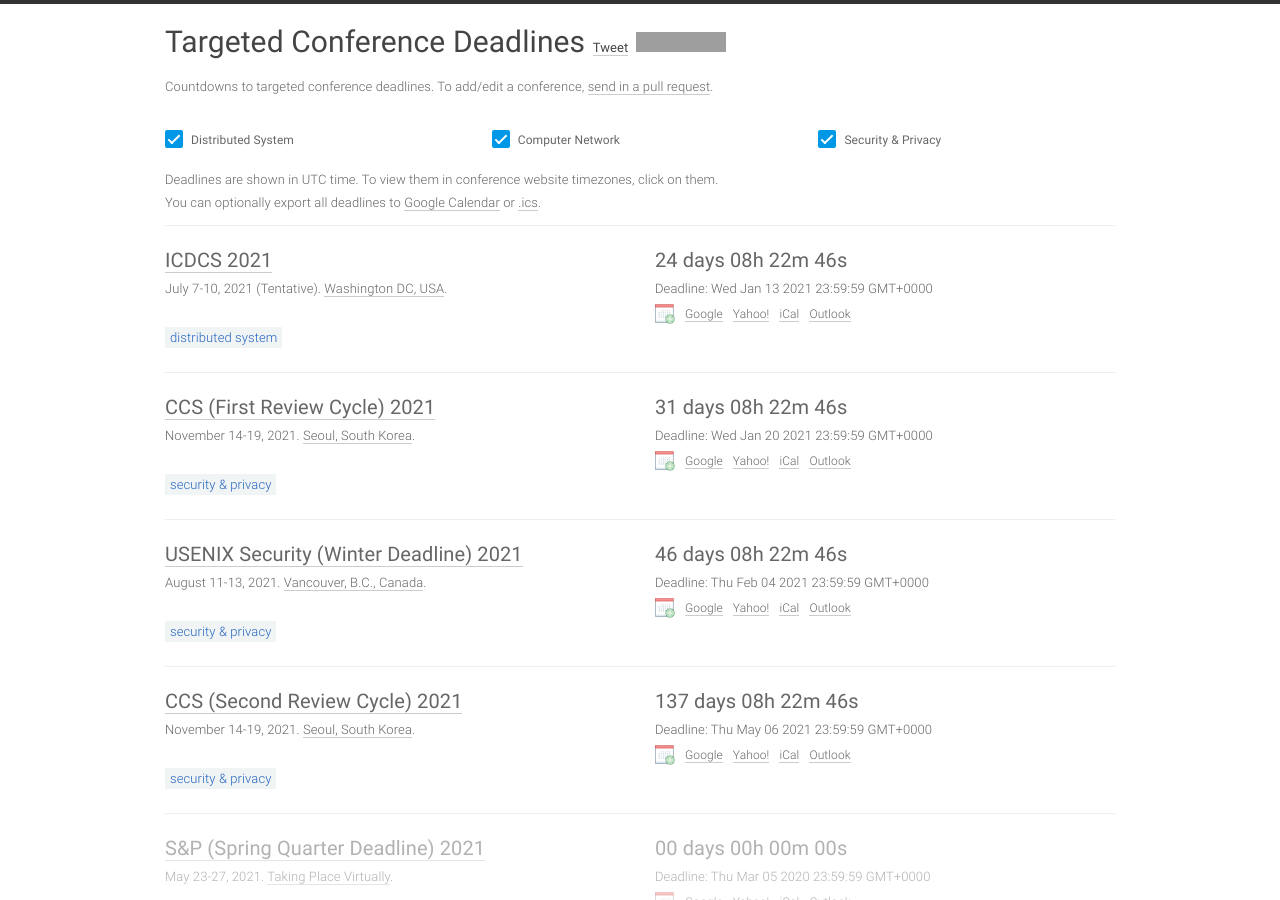
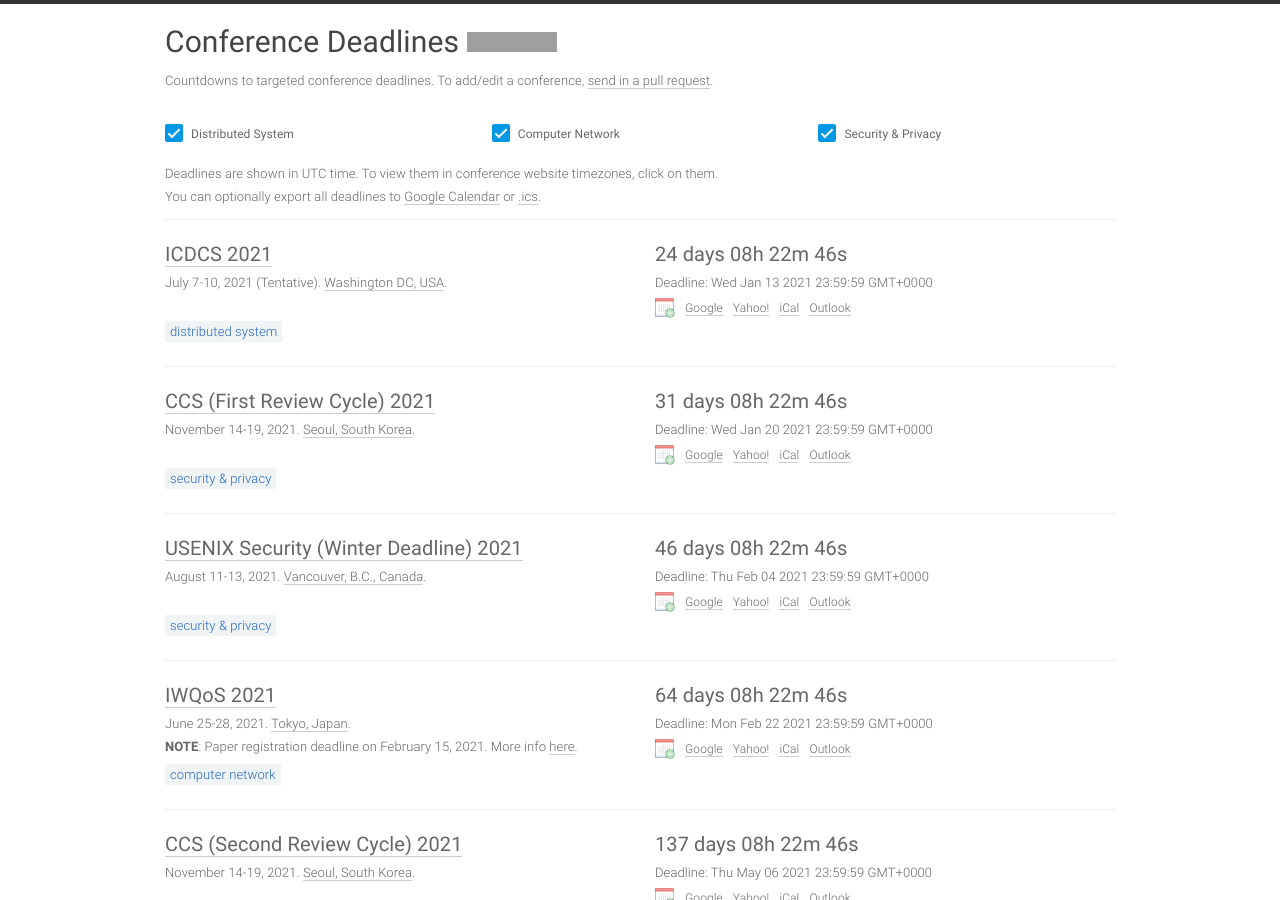
Before and after one commit to imtypist/conf-deadlines, a Jekyll site: the page built from index.html, in a window 1280 px wide and 900 px high. Built offline with Jekyll 4.4.1, drawn with Linux system fonts in a browser that asks for light colours; comment, search, counter and statistics services are not loaded; grey boxes are pictures that could not be loaded.

Commit message:
add iwqos and delete twitter tags

```diff
--- a/_config.yml
+++ b/_config.yml
@@ -1,4 +1,4 @@
-title: Targeted Conference Deadlines # (Maintained by @imtypist)
+title: Conference Deadlines # (Maintained by @imtypist)
 # email:
 description: Countdowns to targeted conference deadlines
 author: Junqin Huang
@@ -6,8 +6,6 @@ author: Junqin Huang
 domain: "ddl.huangjunqin.com"
 baseurl: ""
 
-twitter_username:
-twitter_hashtag:
 github_username: imtypist
 github_repo: conf-deadlines
 
--- a/_data/conferences.yml
+++ b/_data/conferences.yml
@@ -32,6 +32,17 @@
   date: May 10-13, 2021
   place: Virtual Conference
   sub: CN
+
+- title: IWQoS
+  year: 2021
+  id: iwqos2021
+  link: https://iwqos2021.ieee-iwqos.org/
+  deadline: '2021-2-22 23:59:59'
+  timezone: UTC-4
+  date: June 25-28, 2021
+  place: Tokyo, Japan
+  sub: CN
+  note: '<b>NOTE</b>: Paper registration deadline on February 15, 2021. More info <a href=''https://iwqos2021.ieee-iwqos.org/''>here</a>.'
 
 - title: NDSS (Summer Review Cycle)
   year: 2021
--- a/_layouts/home.html
+++ b/_layouts/home.html
@@ -25,7 +25,7 @@
             <div class="row">
                 <div class="col-xs-12 col-sm-12">
                   <h1>
-                    {{ site.title }} <a href="https://twitter.com/share" class="twitter-share-button" data-text="{{ site.description }}{% if site.twitter_hashtag %} #{{ site.twitter_hashtag }}{% endif %}" data-show-count="false" style="font-size:13px;">Tweet</a><script async src="//platform.twitter.com/widgets.js" charset="utf-8"></script>
+                    {{ site.title }}
                     <iframe src="https://ghbtns.com/github-btn.html?user={{ site.github_username }}&repo={{ site.github_repo }}&type=star&count=true" frameborder="0" scrolling="0" width="170px" height="20px"></iframe>
                   </h1>
                 </div>
--- a/_pages/conference.html
+++ b/_pages/conference.html
@@ -30,7 +30,6 @@ permalink:  /conference/
                 <div class="col-xs-12 col-sm-12">
                   <h1>
                     <a id="conf-title-href" nohref></a>
-                    <span id="twitter-box"></span>
                   </h1>
                 </div>
                 <div class="meta deadline col-xs-12">
@@ -108,8 +107,7 @@ permalink:  /conference/
               $('#conf-place').text("{{conf.place}}");
               $('#conf-website').text("{{conf.link}}");
               $('#conf-website').attr('href', "{{conf.link}}");
-              var twitter_slug = '<a href="https://twitter.com/share" class="twitter-share-button" data-text="Countdown to the #{{ conf.title }}{{ conf.year }} deadline!" data-show-count="false" style="font-size:13px;">Tweet</a><script async src="//platform.twitter.com/widgets.js" charset="utf-8">';
-              $('#twitter-box').html(twitter_slug);
+
               {% if conf.deadline == "TBA" %}
                 $('#conf-timer').html("TBA");
                 $('.deadline-time').html("TBA");
```
